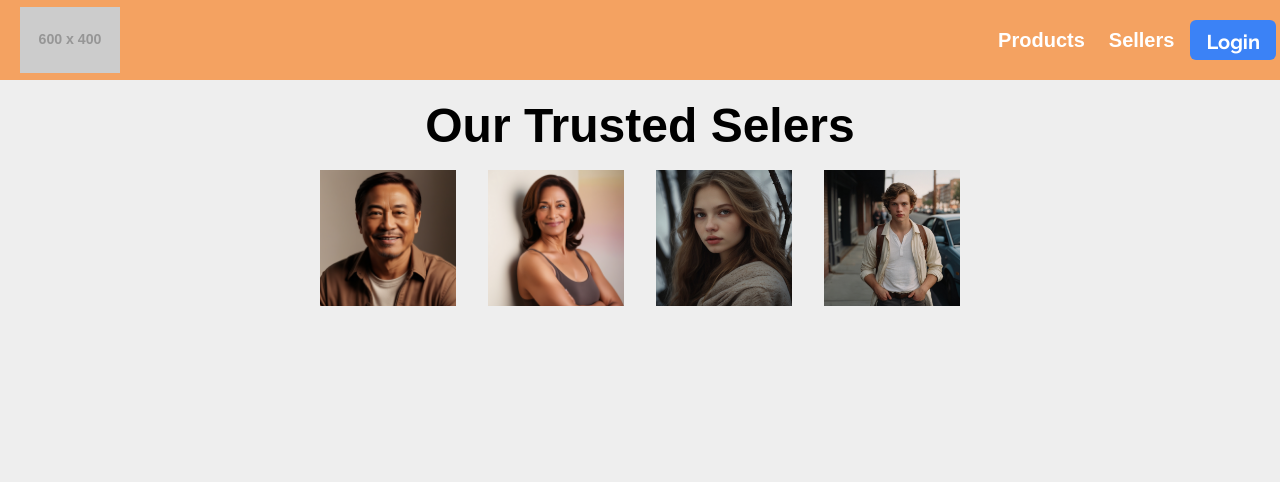
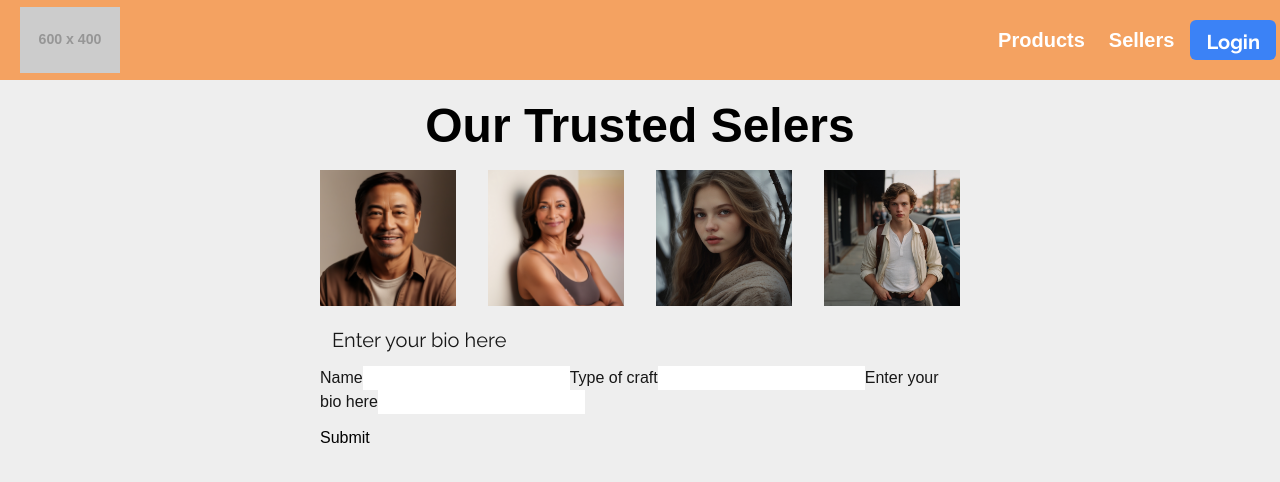
Before and after one commit to Juarpla/handcrafted-haven, a Next.js app: page /sellers in a window 1280 px wide. Shown: the top 482 px of the page. Built offline with nearby package versions, Linux system fonts and the light colour scheme; a web font is replaced by a local one.

Commit message:
Seller Bio form

```diff
--- /dev/null
+++ b/src/app/sellers/aboutSeller.tsx
@@ -0,0 +1,27 @@
+"use client"
+
+import { raleway } from "../ui/fonts";
+import React, { useActionState } from "react";
+
+export default function aboutForm() {
+  return (
+    <form className="space-y-3">
+      <div className="flex-1 rounded">
+        <h1 className={`${raleway.className} m-3 text-xl`}>
+          Enter your bio here
+        </h1>
+      </div>
+      <div>
+        <label>Name</label>
+        <input id="name" type="text" name="name" required />
+        <label>Type of craft</label>
+        <input id="craft" type="text" name="craft" required />
+        <label>Enter your bio here</label>
+        <input id="bio" type="textbox" name="bio" required />
+      </div>
+      <button type="submit" className="bg-brown-200 rounded text-black">
+        Submit
+      </button>
+    </form>
+  );
+}
--- a/src/app/sellers/page.tsx
+++ b/src/app/sellers/page.tsx
@@ -1,4 +1,5 @@
 import SellersImage from "./SellerImages";
+import AboutSeller from "./aboutSeller";
 
 export default function Page() {
     return (
@@ -6,7 +7,7 @@ export default function Page() {
         <main className="block w-[50%] mx-auto mt-[5%]">
                 <h1 className="text-5xl text-black font-bold text-center">Our Trusted Selers</h1>
                 <SellersImage />
-
+                <AboutSeller />
         </main>
         </>
     )
```
